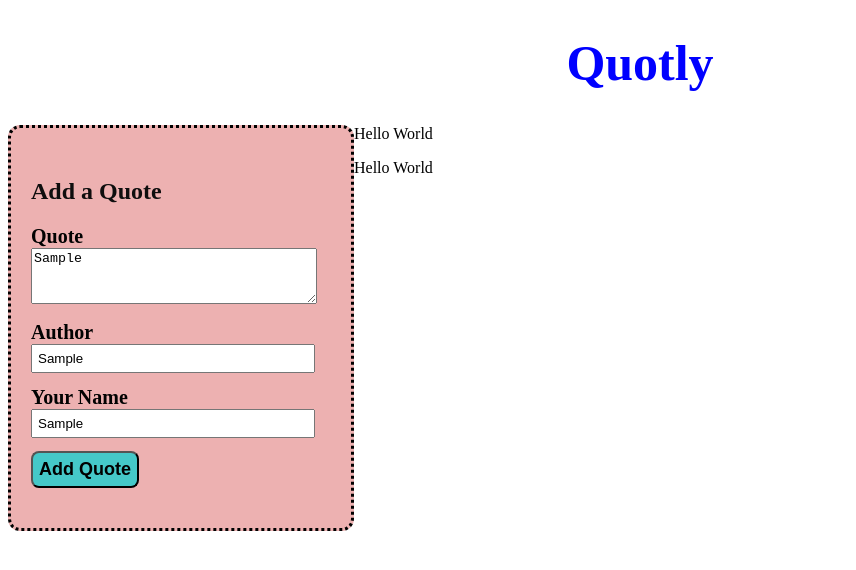
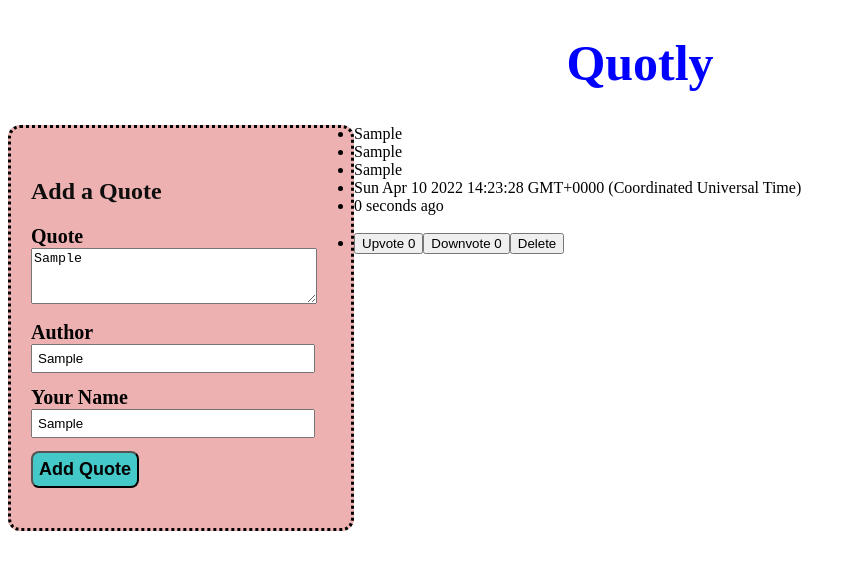
Before and after one commit to KakushaVenecia/angular-ip, an Angular app: page / in a window 1280 px wide. Both pictures are taken after typing "Sample", "Sample", "Sample" into the empty fields and a click on the button "Add Quote". Shown: the top 570 px of the page, without its empty margins (0-856 px from the left). Built offline with nearby package versions, Linux system fonts and the light colour scheme.

Commit message:
Initial Commit

```diff
--- a/src/app/app.component.html
+++ b/src/app/app.component.html
@@ -1,4 +1,2 @@
 <h1>{{title}}</h1>
-<app-form (btnClick)="displayValue()"></app-form>
-
-<app-display></app-display>
+<app-form (btnClick)="displayValue()" ></app-form>
--- a/src/app/app.module.ts
+++ b/src/app/app.module.ts
@@ -1,4 +1,4 @@
-import { NgModule } from '@angular/core';
+import { NgModule, Pipe } from '@angular/core';
 import { BrowserModule } from '@angular/platform-browser';
 import { FormsModule } from '@angular/forms';
 
@@ -6,6 +6,7 @@ import { FormsModule } from '@angular/forms';
 import { AppComponent } from './app.component';
 import { FormComponent } from './components/form/form.component';
 import { DisplayComponent } from './components/display/display.component';
+import { TimeElapsedPipe } from './time-elapsed.pipe';
 
 
 @NgModule({
@@ -13,6 +14,7 @@ import { DisplayComponent } from './components/display/display.component';
     AppComponent,
     FormComponent,
     DisplayComponent,
+    TimeElapsedPipe
 
   ],
   imports: [
--- a/src/app/components/display/display.component.html
+++ b/src/app/components/display/display.component.html
@@ -1 +1,14 @@
-<p> Hello World</p>
+
+<div>
+<ul *ngFor="let quote of quotes; let i= index">
+    <li>{{quote.newQuote}}</li>
+    <li>{{quote.author}}</li>
+    <li>{{quote.name}}</li>
+    <li>{{quote.dateCreated}}</li>
+    <li>{{quote.dateCreated | timeElapsed}} seconds ago</li>
+    <br>
+    <li><button (click)="upVote(i)">Upvote {{quote.upvotes}}</button><button (click)="downVote(i)">Downvote {{quote.downvotes}}</button><button (click)="deleteQuote(i)" >Delete</button></li>
+</ul>
+
+
+</div>
--- a/src/app/components/display/display.component.ts
+++ b/src/app/components/display/display.component.ts
@@ -1,7 +1,6 @@
-import { Component, Input, OnInit } from '@angular/core';
-import { FormComponent } from '../form/form.component';
-
-
+import { Component, OnInit , Input, Output, EventEmitter} from '@angular/core';
+import { Quote } from 'src/app/quote';
+// import { FormComponent } from '../form/form.component';
 
 
 @Component({
@@ -10,11 +9,27 @@ import { FormComponent } from '../form/form.component';
   styleUrls: ['./display.component.css']
 })
 export class DisplayComponent implements OnInit {
+@Input() public quotes:any = [];
+@Output() public deleteSingleQuote = new EventEmitter();
+@Output() public upvoteQuote = new EventEmitter();
+@Output() public downvoteQuote = new EventEmitter();
 
 
-  constructor() { }
+  constructor() {
+
+  }
 
   ngOnInit(): void {
   }
+public deleteQuote(i:number){
+  console.log(i);
+  this.deleteSingleQuote.emit(i);
+}
+public upVote(i:number){
+ this.upvoteQuote.emit(i);
+}
+public downVote(i:number){
+  this.downvoteQuote.emit(i)
+}
 
 }
--- a/src/app/components/form/form.component.html
+++ b/src/app/components/form/form.component.html
@@ -1,28 +1,31 @@
 
 <div class="container">
 <h2>Add a Quote</h2>
-<form #right="ngForm" (ngSubmit)="onSubmit()">
+<form #right="ngForm">
     <div class="form-group">
         <label for="newQuote">Quote</label> <br>
-        <textarea #write="ngModel"required minlegth="3" placeholder="Input a quote here" name="newQuote" cdkTextareaAutosize ngModel>
+        <textarea [(ngModel)]="newQuote"required minlegth="3" placeholder="Input a quote here" name="newQuote" cdkTextareaAutosize>
         </textarea>
-        <div *ngIf= "write.touched && write.invalid" class= "alert alert-danger">INVALID BANA !!! </div>
+        <!-- <div *ngIf= "write.touched && write.invalid" class= "alert alert-danger">INVALID BANA !!! </div> -->
     </div>
     <pre></pre>
     <div class="form-group">
         <label for="authorName"> Author</label> <br>
-        <input #writer="ngModel"required minlength="2" type="text" placeholder="Who is the author?" name="aut horName" class="form-control" ngModel>
-        <div *ngIf= "writer.touched && writer.invalid" class= "alert alert-danger">INVALID BANA !!!
-    </div>
+        <input [(ngModel)]="author" minlength="2" type="text" placeholder="Who is the author?" name="authorName" class="form-control">
+        <!-- <div *ngIf= "writer.touched && writer.invalid" class= "alert alert-danger">INVALID BANA !!!  -->
+    <!-- </div> -->
     </div>
     <pre></pre>
     <div class="form-group">
         <label for="yourName">Your Name</label> <br>
-        <input #name="ngModel"required minlength="2" type="text" placeholder="Tell us who you are"name="yourName" class="form-control" ngModel>
-        <div *ngIf= "name.touched && name.invalid" class= "alert alert-danger">INVALID BANA!!! </div>
+        <input [(ngModel)]="name" required minlength="2" type="text" placeholder="Tell us who you are"name="yourName" class="form-control">
+        <!-- <div *ngIf= "name.touched && name.invalid" class= "alert alert-danger">INVALID BANA!!! </div> -->
     </div>
     <pre></pre>
-    <button (click)="onClick()" class="btn btn-primary" type="submit">Add Quote</button>
+    <!-- <button class="btn btn-primary" type="submit">Add Quote</button> -->
+    <button (click)="addQuote()" class="btn btn-primary" type="submit">Add Quote</button>
 </form>
 </div>
-<app-display></app-display>
+<app-display [quotes] ="quoteArray" (deleteSingleQuote)="deleteQuote($event)"
+(upvoteQuote)="upvoteQuote($event)"
+(downvoteQuote)="downvoteQuote($event)"></app-display>
--- a/src/app/components/form/form.component.ts
+++ b/src/app/components/form/form.component.ts
@@ -1,47 +1,75 @@
-import { Component, OnInit, Output, EventEmitter } from '@angular/core';
+import { Component, OnInit } from '@angular/core';
 
+interface quote{
+  newQuote:string;
+  author:string;
+  name: string;
+  dateCreated:Date;
+  upvotes: number;
+  downvotes:number;
 
+}
 
 @Component({
   selector: 'app-form',
   templateUrl: './form.component.html',
   styleUrls: ['./form.component.css']
 })
+
 export class FormComponent implements OnInit {
 
-  write: string
-  writer: string
-  name: string
-  @Output() btnClick = new EventEmitter ()
+
+  // onSubmit(any){
+  //   right.value
+// }
+//   write: string
+//   writer: string
+//   name: string
+//   // @Output() btnClick = new EventEmitter ()
 
 
 
-  constructor () {
-    this.write=""
-    this.writer=""
-    this.name=""
+//   // }
+//   // onSubmit(){
+//   //   if (!this.write)
+//   //     alert("Please input a quote")
 
+//   //     if (!this.writer)
+//   //      alert("Please input a writer")
+//   //      if (!this.name)
+//   //        alert("Please input a name")
+//   //    return
+//   //    console.log(write)
+//   //    }
+public quoteArray:quote[]=[];
+public author='';
+public newQuote= '';
+public name='';
+
+
+ constructor (){
+ }
+  ngOnInit(): void {
+  }
+  public addQuote(){
+    const quote:quote= {
+      author:this.author, newQuote:this.newQuote, name:this.name, dateCreated:new Date(), upvotes:0 , downvotes:0
+    };
+
+    this.quoteArray.push(quote);
+    console.log("quoteArray", this.quoteArray);
   }
 
-  ngOnInit(): void {
+  public deleteQuote(i:number){
+console.log("hello", i);
+this.quoteArray.splice(i,1);
+console.log('Done', this.quoteArray);
   }
-
-  onClick() {
-  this.btnClick.emit();
+  public upvoteQuote(i:number){
+    this.quoteArray[i].upvotes++;
   }
-
-  onSubmit(){
- if (!this.write)
-   alert("Please input a quote")
-   if (!this.writer)
-    alert("Please input a writer")
-    if (!this.name)
-      alert("Please input a name")
-  return
-
+  public downvoteQuote(i:number){
+    this.quoteArray[i].downvotes++;
+    console.log('Here', this.quoteArray);
   }
-
-
-
-
   }
--- /dev/null
+++ b/src/app/components/quote/quote.component.ts
@@ -0,0 +1,5 @@
+export class QuoteComponent {
+    constructor
+
+
+}
--- /dev/null
+++ b/src/app/quote.ts
@@ -0,0 +1,9 @@
+export class Quote {
+    constructor
+    (public id?:number, public write?:string,public writer?:string,public name?:string) {
+    //  this.id=id;
+     this.write=write;
+     this.writer=writer;
+     this.name=name;
+    }
+}
--- /dev/null
+++ b/src/app/time-elapsed.pipe.ts
@@ -0,0 +1,11 @@
+import { Pipe, PipeTransform } from '@angular/core';
+@Pipe({name: 'timeElapsed', pure:false})
+export class TimeElapsedPipe implements PipeTransform {
+  transform(value:Date): number{
+const now = new Date();
+const quoteCreated = new Date(value);
+const timeElapsedMilliseconds = now.getTime()-quoteCreated.getTime();
+const timeElapsedSeconds = timeElapsedMilliseconds/1000
+return timeElapsedSeconds;
+  }
+}
```
Also changed, not shown: src/app/components/quote/quote.component.css (added), src/app/components/quote/quote.component.html (added), 1 other file (tests, documents, lock files or other folders).
